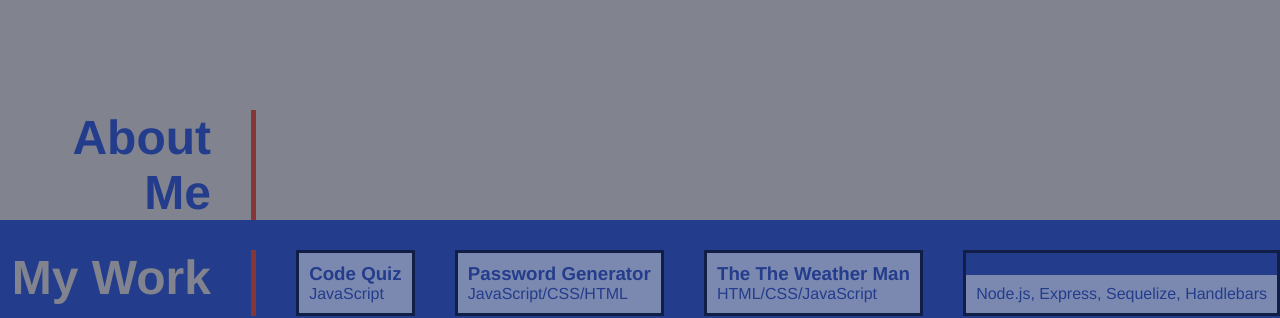
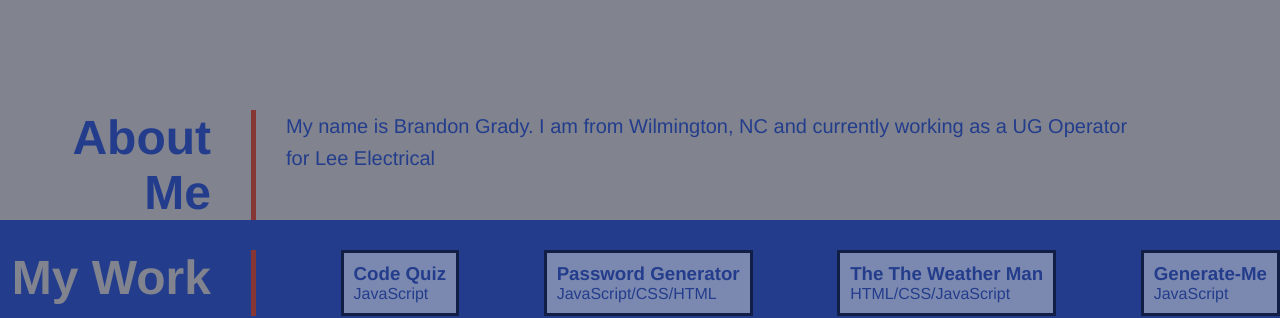
Before and after one commit to nbhsbg53/Portfolio, a plain HTML site: page index.html in a window 1280 px wide. Shown: the part 635-953 px from the top of the page. Drawn offline with Linux system fonts and the light colour scheme.

Commit message:
final commit

```diff
--- a/index.html
+++ b/index.html
@@ -23,7 +23,7 @@
                         <a href="#contact-me">Contact Me</a>
                     </li>
                     <li>
-                        <a href="./assets/documents/brandongradyresume.pdf" target="_blank">My Resume</a>
+                        <a href="./assets/documents/resume 2.docx" target="_blank">My Resume</a>
                     </li>
                 </ul>
             </nav>
@@ -44,7 +44,7 @@
             </div>
 
             <div>
-                <p>
+        <p> My name is Brandon Grady. I am from Wilmington, NC and currently working as a UG Operator for Lee Electrical
 
                     <br><br>
 
@@ -74,10 +74,10 @@
                             <p>HTML/CSS/JavaScript</p>
                         </div>
                     </a>
-                    <a href="" target="_blank" class="project ">
+                    <a href="https://github.com/nbhsbg53/Generate-Me" target="_blank" class="project Generate-Me">
                         <div class="project-label">
-                            <h3></h3>
-                            <p>Node.js, Express, Sequelize, Handlebars</p>
+                            <h3>Generate-Me</h3>
+                            <p>JavaScript</p>
                         </div>
                     </a>
 
```
Also changed, not shown: 1 other file.
